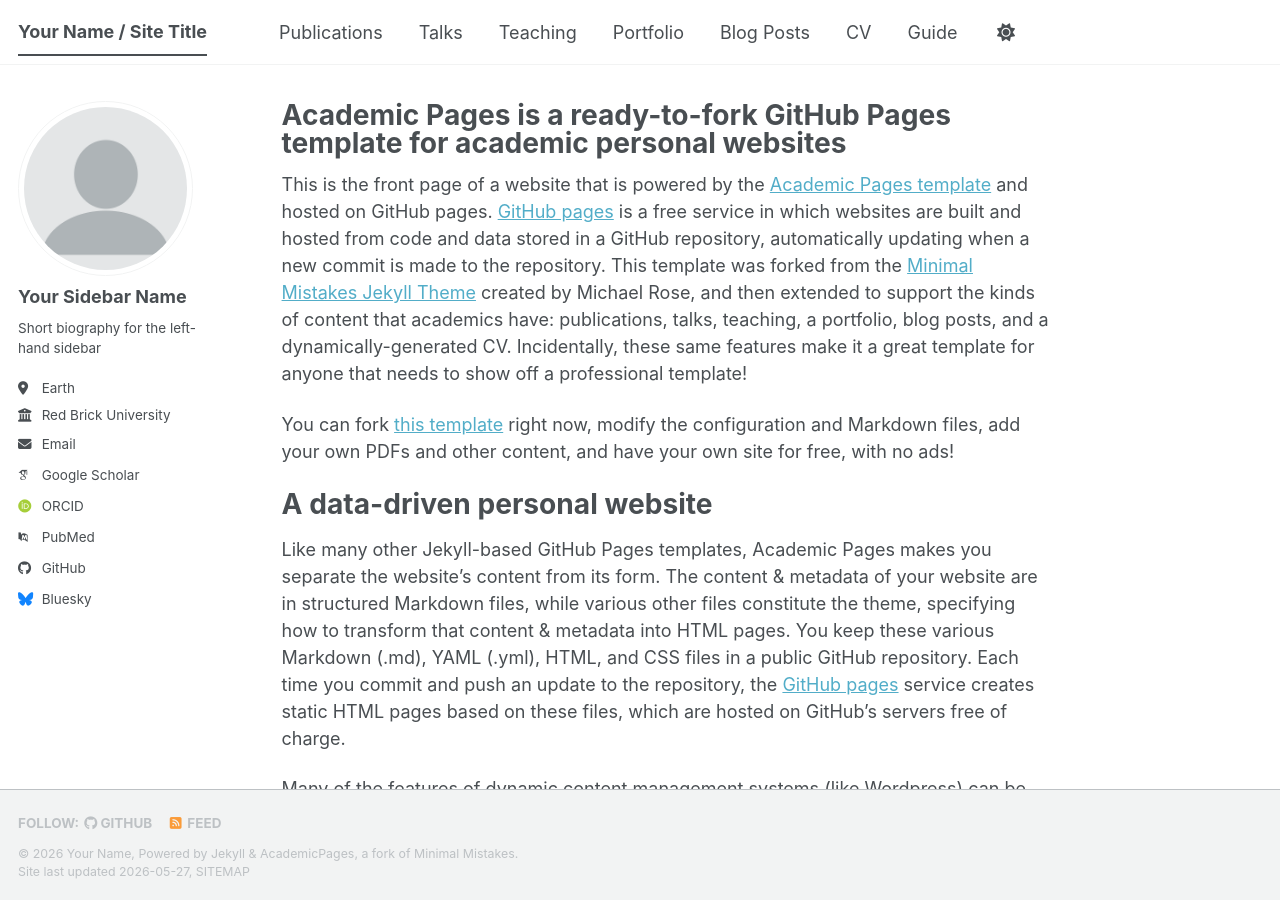
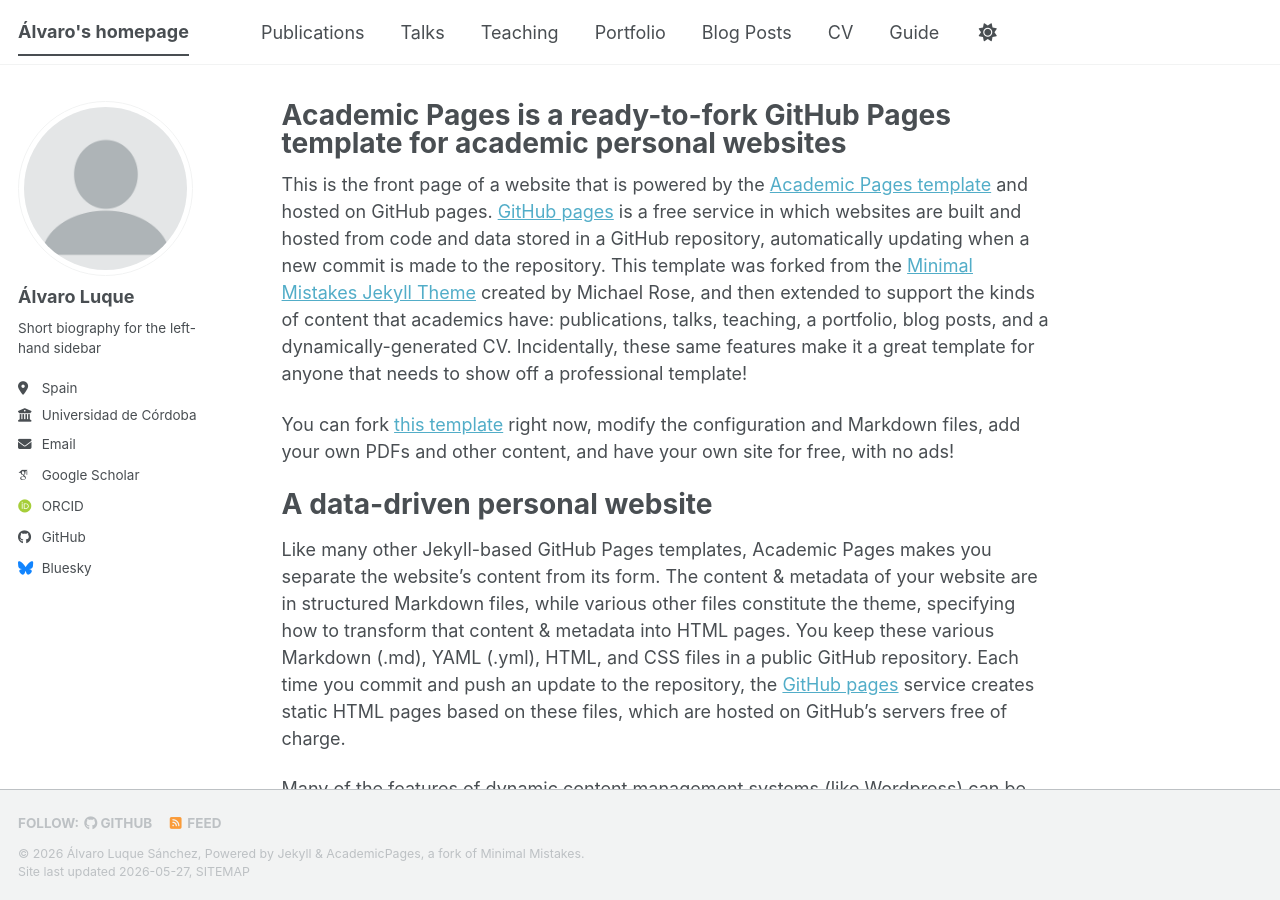
Before and after one commit to alvaro-luque/alvaro-luque.github.io, a Jekyll site: the page built from _pages/about.md, in a window 1280 px wide and 900 px high. Built offline with Jekyll 4.4.1, drawn with Linux system fonts in a browser that asks for light colours; some web fonts are replaced; a script bundle is joined from its source files by our own code; library files that are not in the unit come from our copies.

Commit message:
Update personal information in _config.yml

```diff
--- a/_config.yml
+++ b/_config.yml
@@ -9,14 +9,14 @@
 # Basic Site Settings
 locale                   : "en-US"
 site_theme               : "default" # The available themes options are "default", "air", "sunrise", "mint", "dirt" and "contrast"
-title                    : "Your Name / Site Title"
+title                    : "Álvaro's homepage"
 title_separator          : "-"
-name                     : &name "Your Name"
-description              : &description "Your Name's academic portfolio"   # Update this with a general description of your site, this is the default if not overridden by a page
-url                      : https://academicpages.github.io # The base hostname & protocol for your site e.g. "https://[your GitHub username].github.io",
+name                     : &name "Álvaro Luque Sánchez"
+description              : &description "Welcome to my site!"   # Update this with a general description of your site, this is the default if not overridden by a page
+url                      : https://alvaro-luque.github.io # The base hostname & protocol for your site e.g. "https://[your GitHub username].github.io",
                                                            # or if you already have some other page hosted on Github then use "https://[your GitHub username].github.io/[Your Repo Name]"
 baseurl                  : "" # the subpath of your site, e.g. "/blog"
-repository               : "academicpages/academicpages.github.io"
+repository               : "alvaro-luque/alvaro-luque.github.io"
 
 # Site Author - The following control what appear as part of the author content on the side bar.
 #               If a field is blank the icon and link will not appear, otherwise it will be shown.
@@ -24,24 +24,24 @@ repository               : "academicpages/academicpages.github.io"
 author:
   # Biographic information
   avatar           : "profile.png"
-  name             : "Your Sidebar Name"
+  name             : "Álvaro Luque"
   pronouns         : # example: "she/her"
   bio              : "Short biography for the left-hand sidebar"
-  location         : "Earth"
-  employer         : "Red Brick University"
+  location         : "Spain"
+  employer         : "Universidad de Córdoba"
   uri              : # URL
-  email            : "none@example.org"
+  email            : "f72lusaa[at]uco.es"
 
   # Academic websites
   academia         : # URL
   arxiv            : # URL - Update with the correct link to your profile
-  googlescholar    : "https://scholar.google.com/citations?user=PS_CX0AAAAAJ"
+  googlescholar    : "https://scholar.google.es/citations?hl=es&user=kcl5CjYAAAAJ"
   inspire-hep      : # URL
   impactstory      : # URL
-  orcid            : "https://orcid.org/yourorcidurl"
+  orcid            : "https://orcid.org/0009-0000-5342-0912"
   semantic         : # URL
   ssrn             : # URL
-  pubmed           : "https://www.ncbi.nlm.nih.gov/pubmed/?term=john+snow"
+  pubmed           : # URL
   researchgate     : # URL
   scopus           : # URL
   zotero           : # URL
```
